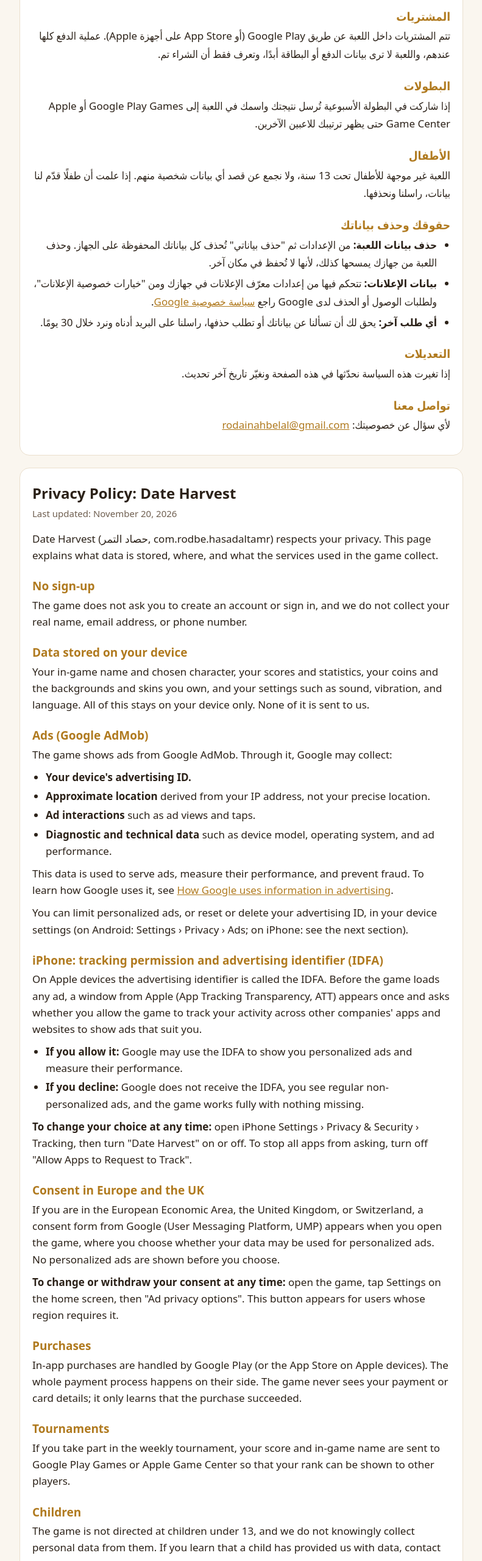
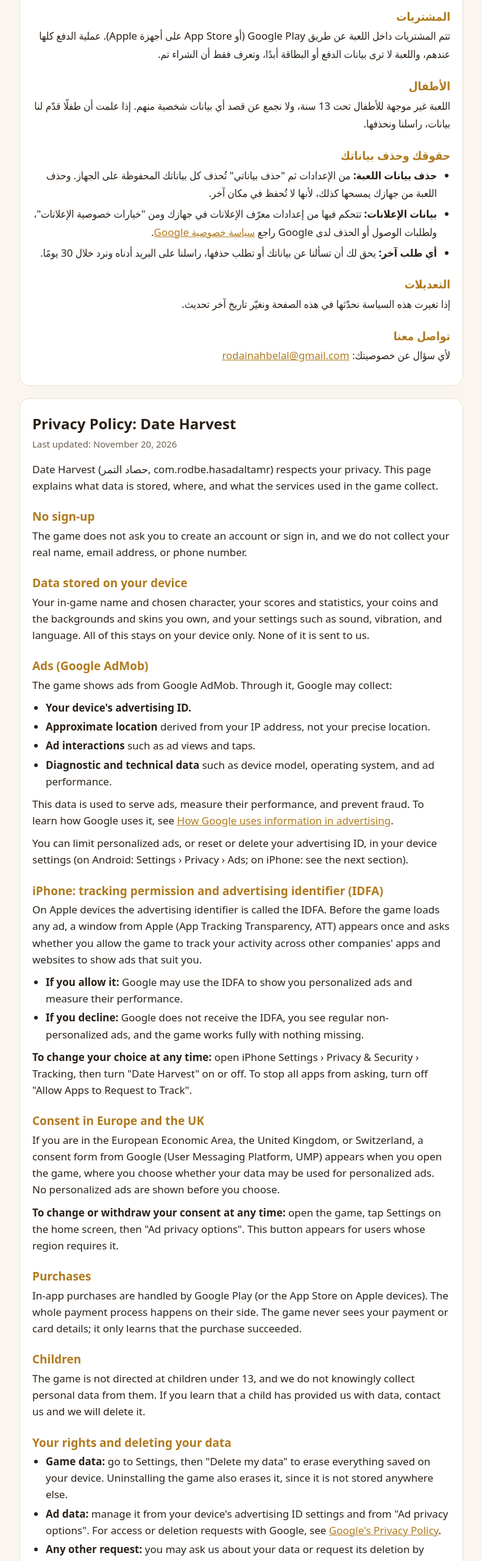
Before and after one commit to Rodbe1/Rodbe1.github.io, a plain HTML site: page hasad-altamr/privacy.html in a window 1280 px wide. Shown: the part 1500-4060 px from the top of the page at 61% size, without its empty margins (244-1035 px from the left). Drawn offline with Linux system fonts and the light colour scheme; a web font is replaced by a local one.

Commit message:
سياسة الخصوصية: إزالة قسم البطولات لأن النتائج لا تُرسل لأي مكان حاليًا
Co-Authored-By: Claude Opus 5.5 <noreply@anthropic.com>

```diff
--- a/hasad-altamr/privacy.html
+++ b/hasad-altamr/privacy.html
@@ -115,9 +115,6 @@
   <h3>المشتريات</h3>
   <p>تتم المشتريات داخل اللعبة عن طريق Google Play (أو App Store على أجهزة Apple). عملية الدفع كلها عندهم، واللعبة لا ترى بيانات الدفع أو البطاقة أبدًا، وتعرف فقط أن الشراء تم.</p>
 
-  <h3>البطولات</h3>
-  <p>إذا شاركت في البطولة الأسبوعية تُرسل نتيجتك واسمك في اللعبة إلى Google Play Games أو Apple Game Center حتى يظهر ترتيبك للاعبين الآخرين.</p>
-
   <h3>الأطفال</h3>
   <p>اللعبة غير موجهة للأطفال تحت 13 سنة، ولا نجمع عن قصد أي بيانات شخصية منهم. إذا علمت أن طفلًا قدّم لنا بيانات، راسلنا ونحذفها.</p>
 
@@ -174,9 +171,6 @@
   <h3>Purchases</h3>
   <p>In-app purchases are handled by Google Play (or the App Store on Apple devices). The whole payment process happens on their side. The game never sees your payment or card details; it only learns that the purchase succeeded.</p>
 
-  <h3>Tournaments</h3>
-  <p>If you take part in the weekly tournament, your score and in-game name are sent to Google Play Games or Apple Game Center so that your rank can be shown to other players.</p>
-
   <h3>Children</h3>
   <p>The game is not directed at children under 13, and we do not knowingly collect personal data from them. If you learn that a child has provided us with data, contact us and we will delete it.</p>
 
```
